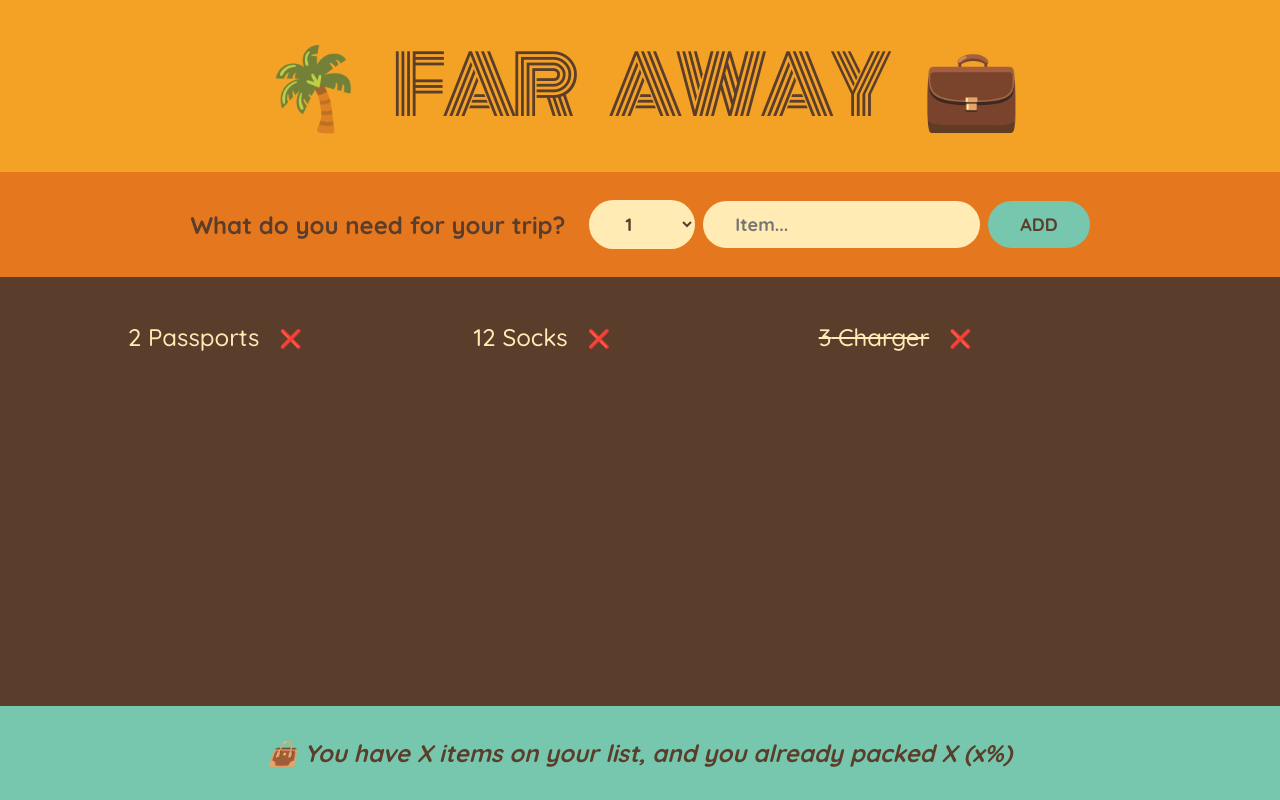
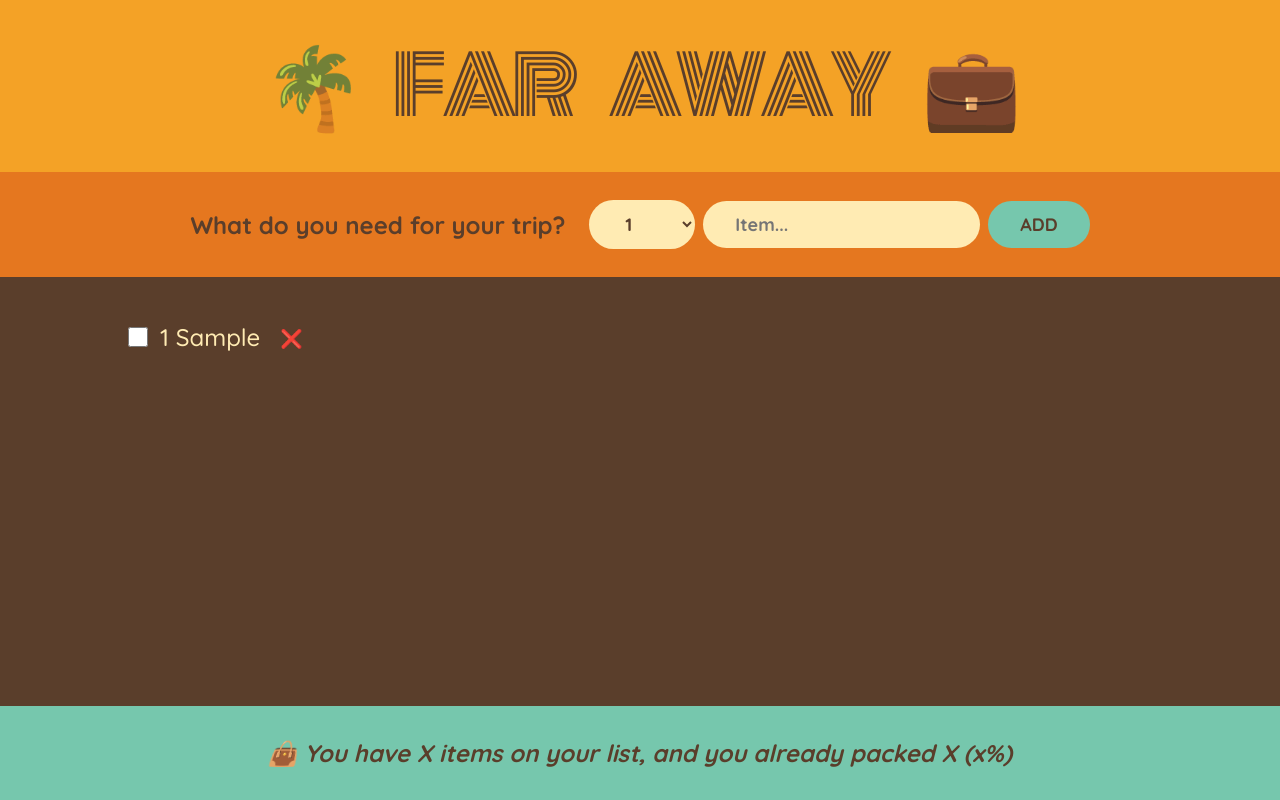
Before and after one commit to favy-codez/travel-list-app, a React (Create React App) app: page / in a window 1280 px wide. Both pictures are taken after typing "Sample" into the empty fields and a click on the button "ADD". Built offline with nearby package versions, Linux system fonts and the light colour scheme.

Commit message:
added checkbox and its functionality

```diff
--- a/src/App.js
+++ b/src/App.js
@@ -1,18 +1,41 @@
 import { useState } from "react";
 import "./App.css";
 
-const initialItems = [
-  { id: 1, description: "Passports", quantity: 2, packed: false },
-  { id: 2, description: "Socks", quantity: 12, packed: false },
-  { id: 3, description: "Charger", quantity: 3, packed: true },
-];
+// const initialItems = [
+//   { id: 1, description: "Passports", quantity: 2, packed: false },
+//   { id: 2, description: "Socks", quantity: 12, packed: false },
+//   { id: 3, description: "Charger", quantity: 3, packed: true },
+// ];
 
 export default function App() {
+  // const [items, setItems] = useState(initialItems);
+  const [items, setItems] = useState([]);
+
+  function handleAddItems(item) {
+    setItems((items) => [...items, item]);
+  }
+
+  function handleDeleteItem(id) {
+    setItems((items) => items.filter((item) => item.id !== id));
+  }
+
+  function handleToggleItem(id) {
+    setItems((items) =>
+      items.map((item) =>
+        item.id === id ? { ...item, packed: item.packed } : item
+      )
+    );
+  }
+
   return (
     <div className="app">
       <Logo />
-      <Form />
-      <PackingList />
+      <Form onAddItems={handleAddItems} />
+      <PackingList
+        items={items}
+        onToggleItems={handleToggleItem}
+        onDeleteItem={handleDeleteItem}
+      />
       <Stat />
     </div>
   );
@@ -23,14 +46,9 @@ function Logo() {
   return <h1>🌴 Far Away 💼</h1>;
 }
 
-function Form() {
+function Form({ onAddItems }) {
   const [description, setDescription] = useState("");
   const [quantity, setQuantity] = useState(1);
-  const [items, setItems] = useState([]);
-
-  function handleAddItems(item){
-    setItems((items) => [...items, item])
-  }
 
   function handleSubmit(e) {
     // we use this to prevent the page from reloading anytime we press enter
@@ -43,7 +61,7 @@ function Form() {
     const newItem = { description, quantity, packed: false, id: Date.now() };
     console.log(newItem);
 
-    handleAddItems(newItem);
+    onAddItems(newItem);
 
     // we want the form to go back to its default state after submission
     // we simple use our setter functions, since react is in charge
@@ -54,7 +72,7 @@ function Form() {
   return (
     // the handleSubmit on the form will work when will enter the the input tag and when we click on
     // the add button but when we add the event listener to the button, it only works when we click the button
-    <form className="add-form" onClick={handleSubmit}>
+    <form className="add-form" onSubmit={handleSubmit}>
       {/* OR  <form className="add-form" onClick={e => handleSubmit(e)}> we can also decide to
       use onClick event, which works only on the button, while thsi works on the button and input text field*/}
       <h3>What do you need for your trip?</h3>
@@ -87,27 +105,30 @@ function Form() {
   );
 }
 
-function PackingList() {
+function PackingList({ items, onDeleteItem }) {
   return (
     // to render list, we use the map method on the array
     <div className="list">
       <ul>
-        {initialItems.map((item) => (
+        {items.map((item) => (
           // name of the component, prop, object
-          <Item item={item} key={item.id} />
+          <Item item={item} onDeleteItem={onDeleteItem} key={item.id} />
         ))}
       </ul>
     </div>
   );
 }
 
-function Item({ item }) {
+function Item({ item, onDeleteItem }) {
   return (
     <li>
+      <input type="checkbox" value={item.packed} onChange={() => {}} />
       <span style={item.packed ? { textDecoration: "line-through" } : {}}>
         {item.quantity} {item.description}
       </span>
-      <button>❌</button>
+      {/* without the callback fxn react will call the fxn, but we want it to only call it when the
+      event happens */}
+      <button onClick={() => onDeleteItem(item.id)}>❌</button>
     </li>
   );
 }
```
Also changed, not shown: 1 other file (tests, documents, lock files or other folders).
